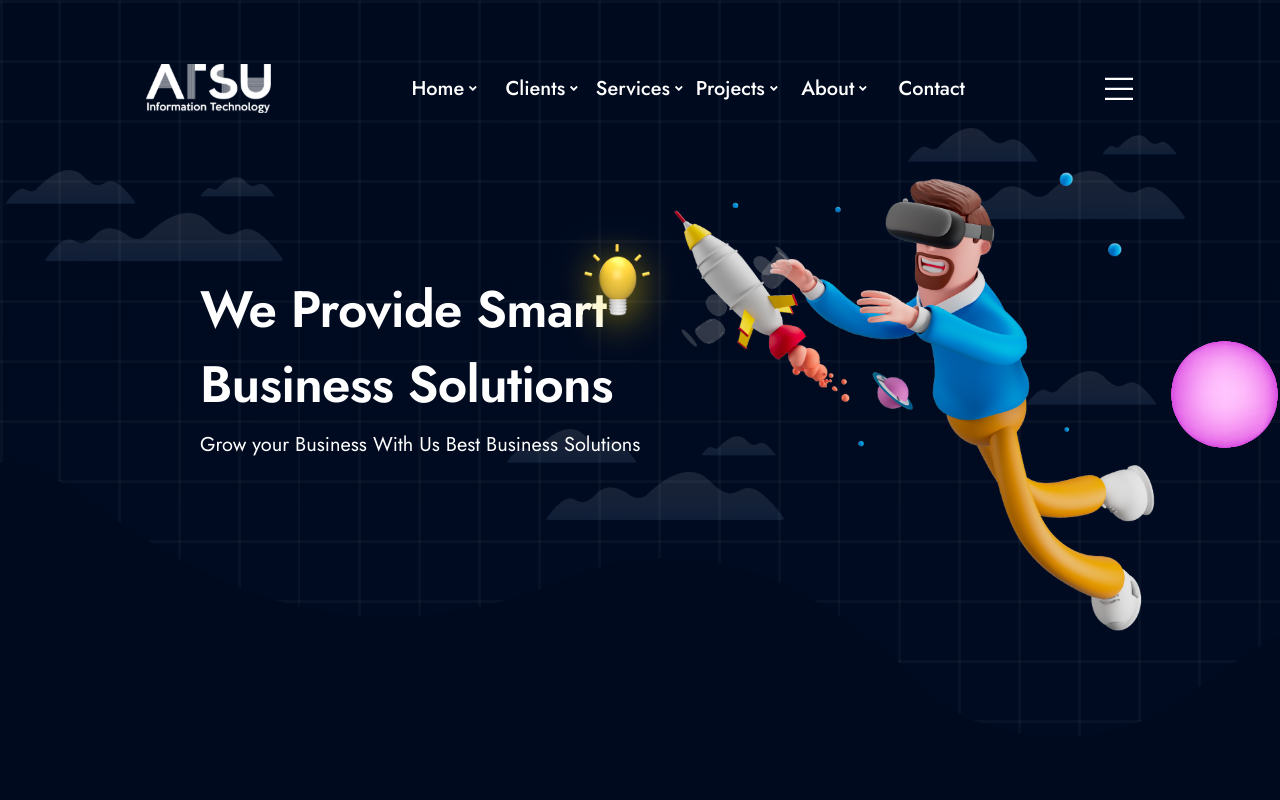
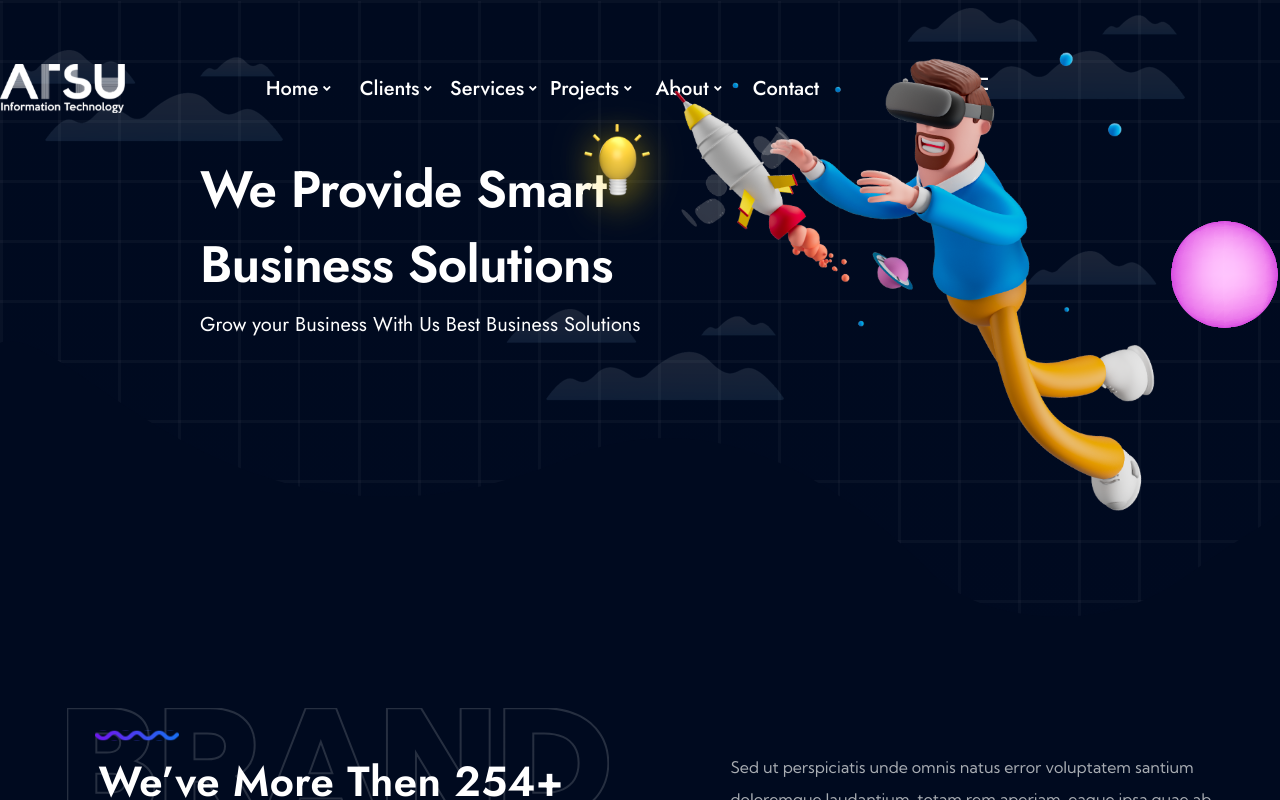
Before and after one commit to S-ali007/DarkThemeforDigital-Agency, a React (Create React App) app: page / in a window 1280 px wide. Shown: the top 800 px of the page. Built offline with nearby package versions, Linux system fonts and the light colour scheme.

Commit message:
fixes home pages ,slider issues and changes each img

```diff
--- a/src/App.css
+++ b/src/App.css
@@ -2,3 +2,7 @@
  {
   background: linear-gradient(180deg, #000a1f 0%, #000c2f 100%);
 }
+
+.body{
+scroll-behavior: smooth;
+}
--- a/src/Components/CheckOutOurRecentProject.jsx
+++ b/src/Components/CheckOutOurRecentProject.jsx
@@ -16,7 +16,7 @@ function CheckOutOurRecentProject() {
   };
 
   return (
-    <div className=" bg-[#000A1F] max-w-[1920px] w-full  mx-auto pt-[128px]">
+    <div className=" bg-[#000A1F] max-w-[1920px] w-full  mx-auto pt-[128px] " id="Projects">
       {/* main heading */}
       <div className=" max-w-[1364px] w-full mx-auto">
         <div className="flex  items-center    pr-[20px] justify-center ">
--- a/src/Components/Footer.jsx
+++ b/src/Components/Footer.jsx
@@ -2,7 +2,7 @@ import React from "react";
 
 function Footer() {
   return (
-    <div className="bg-[#000A1F]   pt-[74px] px-[375px] pb-[30px]">
+    <div className="bg-[#000A1F]   pt-[74px] px-[375px] pb-[30px] " id="contact">
       <div className="max-w-[1114px] w-full mx-auto flex flex-col gap-[114px] ">
         <div className="flex  max-w-[1114px] w-full  gap-[108px] ">
           {/* logo div */}
--- a/src/Components/GreatFeaturestoDo.jsx
+++ b/src/Components/GreatFeaturestoDo.jsx
@@ -26,7 +26,7 @@ function GreatFeaturestoDo() {
 
   ])
   return (
-    <div className=" bg-[#000A1F] max-w-[1920px] w-full  mx-auto pt-[127px]">
+    <div className=" bg-[#000A1F] max-w-[1920px] w-full  mx-auto pt-[127px] " id="Services">
       {/* main heading */}
       <div className=" max-w-[1305px] w-full mx-auto">
         <div className="flex  items-center    pr-[20px] justify-center ">
--- a/src/Components/Header.jsx
+++ b/src/Components/Header.jsx
@@ -2,7 +2,7 @@ import React from "react";
 
 function Header({extraClasses}) {
   return (
-    <div className={`header flex justify-center items-center gap-[147px] pt-[64px] pb-[7px]  ${extraClasses} `}>
+    <div className={`header z-10  fixed flex justify-center items-center gap-[147px] pt-[64px] pb-[7px]  ${extraClasses} mx-auto`}>
 
 
       {/* navbar-logo */}
@@ -11,23 +11,23 @@ function Header({extraClasses}) {
       </div>
       {/* navbar options */}
       <div className="  font-Jost flex  justify-between items-center gap-[44.5px]">
-        <button className="flex  gap-[4.83px] justify-center items-center  max-w-[53px] w-full text-[#FFFFFF] font-[500] text-[20px] hover:underline underline-offset-[8px]">
-          Home <img src="/assets/navbar-home-Arrow.svg" alt="" />
-        </button>
-        <button className="flex  gap-[4.83px] justify-center items-center  max-w-[53px] w-full text-[#FFFFFF] font-[500] text-[20px] hover:underline underline-offset-[8px]">
-          Clients <img src="/assets/navbar-home-Arrow.svg" alt="" />
-        </button>
-        <button className="flex  gap-[4.83px] justify-center items-center  max-w-[53px] w-full text-[#FFFFFF] font-[500] text-[20px] hover:underline underline-offset-[8px]">
-          Services <img src="/assets/navbar-home-Arrow.svg" alt="" />
-        </button>
-        <button className="flex  gap-[4.83px] justify-center items-center  max-w-[53px] w-full text-[#FFFFFF] font-[500] text-[20px] hover:underline underline-offset-[8px]">
-          Projects <img src="/assets/navbar-home-Arrow.svg" alt="" />
-        </button>
-        <button className="flex  gap-[4.83px] justify-center items-center  max-w-[53px] w-full text-[#FFFFFF] font-[500] text-[20px] hover:underline underline-offset-[8px]">
-          About <img src="/assets/navbar-home-Arrow.svg" alt="" />
-        </button>
-        <button className="flex  gap-[4.83px] justify-center items-center  max-w-[53px] w-full text-[#FFFFFF] font-[500] text-[20px] hover:underline underline-offset-[8px]">
-          Contact{" "}
+        <a href="#home"><button className="flex  gap-[4.83px] justify-center items-center  max-w-[53px] w-full text-[#FFFFFF] font-[500] text-[20px] hover:underline underline-offset-[8px]">
+         <span>Home</span><img src="/assets/navbar-home-Arrow.svg" alt="" />
+        </button></a>
+        <a href="#Clients"><button className="flex  gap-[4.83px] justify-center items-center  max-w-[53px] w-full text-[#FFFFFF] font-[500] text-[20px] hover:underline underline-offset-[8px]">
+         <span>Clients</span><img src="/assets/navbar-home-Arrow.svg" alt="" />
+        </button></a>
+        <a href="#Services"><button className="flex  gap-[4.83px] justify-center items-center  max-w-[53px] w-full text-[#FFFFFF] font-[500] text-[20px] hover:underline underline-offset-[8px]">
+         <span>Services</span><img src="/assets/navbar-home-Arrow.svg" alt="" />
+        </button></a>
+        <a href="#Projects"><button className="flex  gap-[4.83px] justify-center items-center  max-w-[53px] w-full text-[#FFFFFF] font-[500] text-[20px] hover:underline underline-offset-[8px]">
+         <span>Projects</span><img src="/assets/navbar-home-Arrow.svg" alt="" />
+        </button></a>
+        <a href="#About"><button className="flex  gap-[4.83px] justify-center items-center  max-w-[53px] w-full text-[#FFFFFF] font-[500] text-[20px] hover:underline underline-offset-[8px]">
+         <span>About</span><img src="/assets/navbar-home-Arrow.svg" alt="" />
+        </button></a>
+        <button  className="flex  gap-[4.83px] justify-center items-center  max-w-[53px] w-full text-[#FFFFFF] font-[500] text-[20px] hover:underline underline-offset-[8px]">
+          <a href="#contact">Contact</a>
         </button>
       </div>
       {/* hamberger */}
--- a/src/Components/HeroSection.jsx
+++ b/src/Components/HeroSection.jsx
@@ -16,8 +16,8 @@ function HeroSection({ extraClasses }) {
   const swiperRef = useRef();
 
   return (
-    <>
-      <div className="flex flex-col justify-center items-center relative pr-[90px]">
+    <div div className="" id="home">
+      <div className="flex flex-col justify-center items-center relative pr-[90px] " >
         <div className="flex justify-between mx-auto px-[50px] absolute top-0 max-w-[1422px] w-full ">
           <div className="pt-[50px]">
             <img src="/assets/bg-cloud-left.svg" alt="" />
@@ -211,7 +211,7 @@ function HeroSection({ extraClasses }) {
           </div>
         </div>
       </div>
-    </>
+    </div>
   );
 }
 
--- a/src/Components/PeopleSayAboutOurSupport.jsx
+++ b/src/Components/PeopleSayAboutOurSupport.jsx
@@ -2,7 +2,7 @@ import React from "react";
 
 function PeopleSayAboutOurSupport() {
   return (
-    <div className="bg-[#000A1F] max-w-[1920px] w-full  mx-auto  pt-[153px] pl-[106px] pr-[118px]">
+    <div className="bg-[#000A1F] max-w-[1920px] w-full  mx-auto  pt-[153px] pl-[106px] pr-[118px]" id="Clients">
 
       {/* main heading */}
       <div className="   pt-[31px] relative z-10">
--- a/src/index.css
+++ b/src/index.css
@@ -9,6 +9,7 @@
   body {
     position: relative;
     height: 100%;
+    scroll-behavior: smooth;
   }
 
   body {
```
